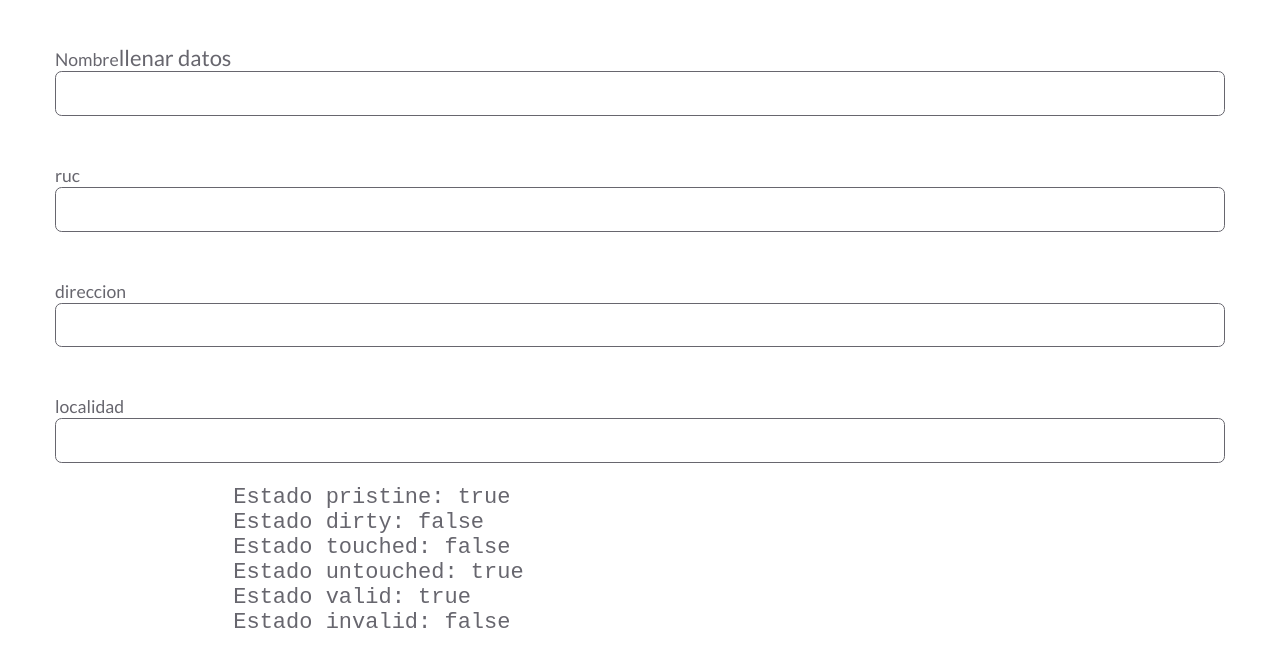
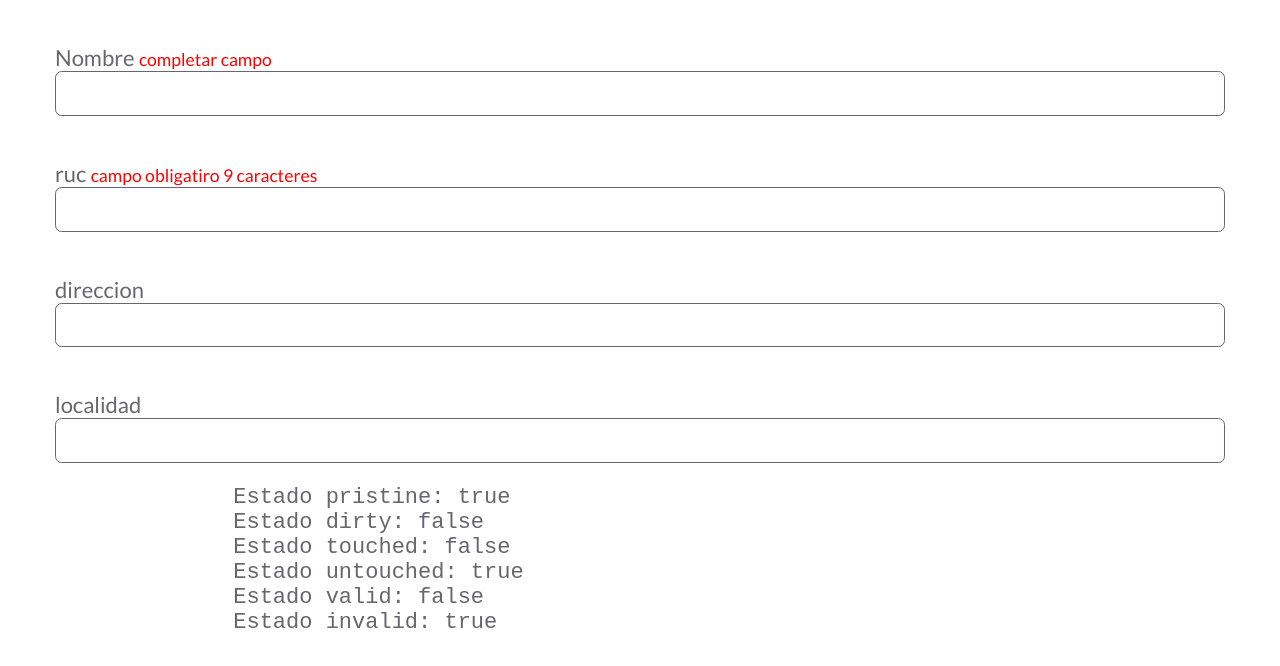
Before and after one commit to saulsistemas/MasterLaravelUdemy1, an Angular app: page / in a window 1280 px wide. Shown: the top 666 px of the page. Built offline with nearby package versions, Linux system fonts and the light colour scheme.

Commit message:
validando formularios

```diff
--- a/src/app/07formularios/clientes/crear-clients/crear-clients.component.html
+++ b/src/app/07formularios/clientes/crear-clients/crear-clients.component.html
@@ -3,14 +3,14 @@
         <form [formGroup]="form">
             <div class="row">
                 <div class="col-100">
-                    <label for="">Nombre</label>
-                    <span *ngIf="form.controls.nombre.pristine">llenar datos</span>
+                    <label for="">Nombre <span *ngIf="form.controls.nombre.pristine" class="danger"> completar campo</span></label>
+
                     <input type="text" formControlName="nombre">
                 </div>
             </div>
             <div class="row">
                 <div class="col-100">
-                    <label for="">ruc</label>
+                    <label for="">ruc <span *ngIf="form.controls.ruc.invalid" class="danger"> campo obligatiro 9 caracteres</span></label>
                     <input type="text" formControlName="ruc">
                 </div>
             </div>
--- a/src/app/07formularios/clientes/crear-clients/crear-clients.component.ts
+++ b/src/app/07formularios/clientes/crear-clients/crear-clients.component.ts
@@ -1,5 +1,5 @@
 import { Component, OnInit } from '@angular/core';
-import { FormControl, FormGroup } from '@angular/forms';
+import { FormControl, FormGroup, Validators } from '@angular/forms';
 
 @Component({
   selector: 'app-crear-clients',
@@ -15,10 +15,10 @@ export class CrearClientsComponent implements OnInit {
 
   ngOnInit(): void {
     this.form = new FormGroup({
-      nombre:new FormControl(''),
-      ruc:new FormControl(''),
-      direccion:new FormControl(''),
-      localidad:new FormControl(''),
+      nombre:new FormControl('',[Validators.required]),
+      ruc:new FormControl('',[Validators.required,Validators.maxLength(9)]),
+      direccion:new FormControl('',[Validators.required]),
+      localidad:new FormControl('',[Validators.required]),
     })
   }
 
--- a/src/styles.css
+++ b/src/styles.css
@@ -58,9 +58,9 @@ form .row {
   justify-content: flex-start;
   align-items: flex-start;
 }
-form .row label {
+form .row label span.danger{
   font-size: 0.8rem;
-  margin-bottom: 0.3rem;
+  color: red;
 }
 form .row input {
   border: 1px solid #67666e;
```
